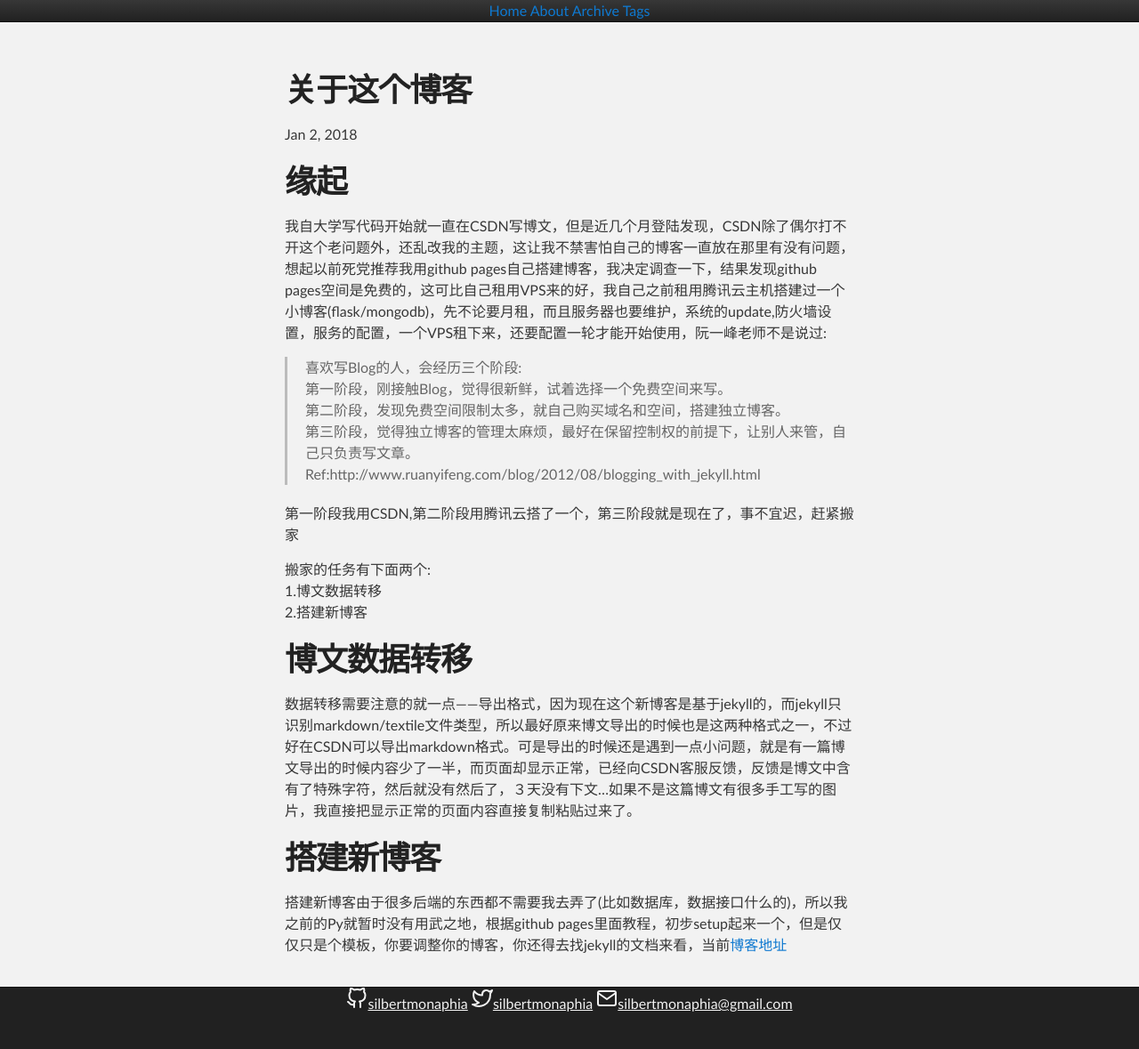
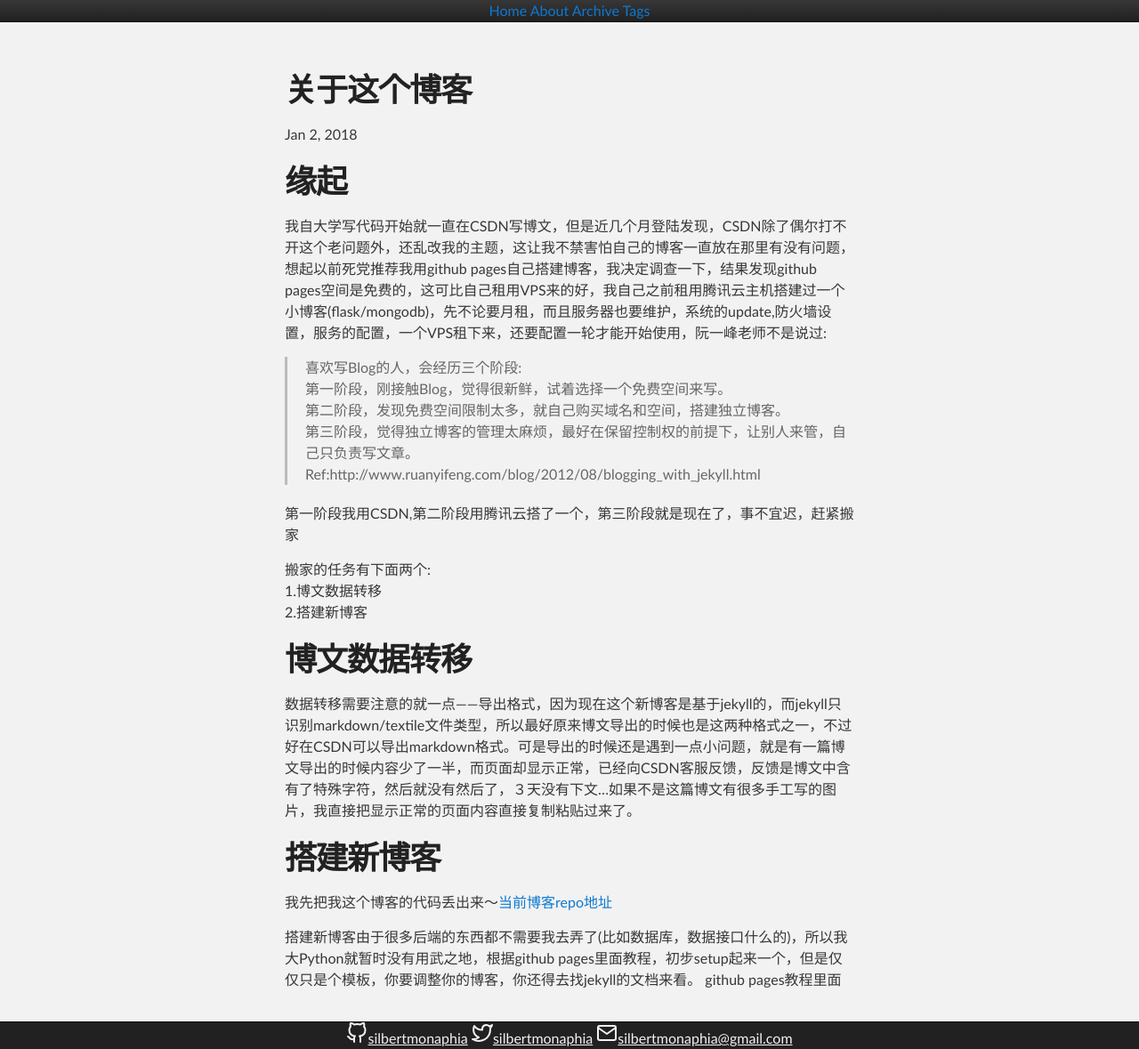
Before and after one commit to silbertmonaphia/silbertmonaphia.github.io, a Jekyll site: the page built from _posts/2018-01-02-关于这个博客.md, in a window 1280 px wide. Shown: the whole page at 89% size. Built offline with Jekyll 4.4.1, drawn with Linux system fonts in a browser that asks for light colours; our own code applies the rules of GitHub Pages for plain Markdown files; the repository's description, which GitHub fills in, is left out; before the commit the page ends 1140 px from its top, so only the background shows below that.

Commit message:
Update 2018-01-02-关于这个博客.md

```diff
--- a/_posts/2018-01-02-关于这个博客.md
+++ b/_posts/2018-01-02-关于这个博客.md
@@ -21,4 +21,7 @@
 数据转移需要注意的就一点——导出格式，因为现在这个新博客是基于jekyll的，而jekyll只识别markdown/textile文件类型，所以最好原来博文导出的时候也是这两种格式之一，不过好在CSDN可以导出markdown格式。可是导出的时候还是遇到一点小问题，就是有一篇博文导出的时候内容少了一半，而页面却显示正常，已经向CSDN客服反馈，反馈是博文中含有了特殊字符，然后就没有然后了，３天没有下文...如果不是这篇博文有很多手工写的图片，我直接把显示正常的页面内容直接复制粘贴过来了。
 
 # 搭建新博客
-搭建新博客由于很多后端的东西都不需要我去弄了(比如数据库，数据接口什么的)，所以我之前的Py就暂时没有用武之地，根据github pages里面教程，初步setup起来一个，但是仅仅只是个模板，你要调整你的博客，你还得去找jekyll的文档来看，当前[博客地址](https://github.com/silbertmonaphia/silbertmonaphia.github.io)
+我先把我这个博客的代码丢出来～[当前博客repo地址](https://github.com/silbertmonaphia/silbertmonaphia.github.io)
+
+搭建新博客由于很多后端的东西都不需要我去弄了(比如数据库，数据接口什么的)，所以我大Python就暂时没有用武之地，根据github pages里面教程，初步setup起来一个，但是仅仅只是个模板，你要调整你的博客，你还得去找jekyll的文档来看。
+github pages教程里面
```
